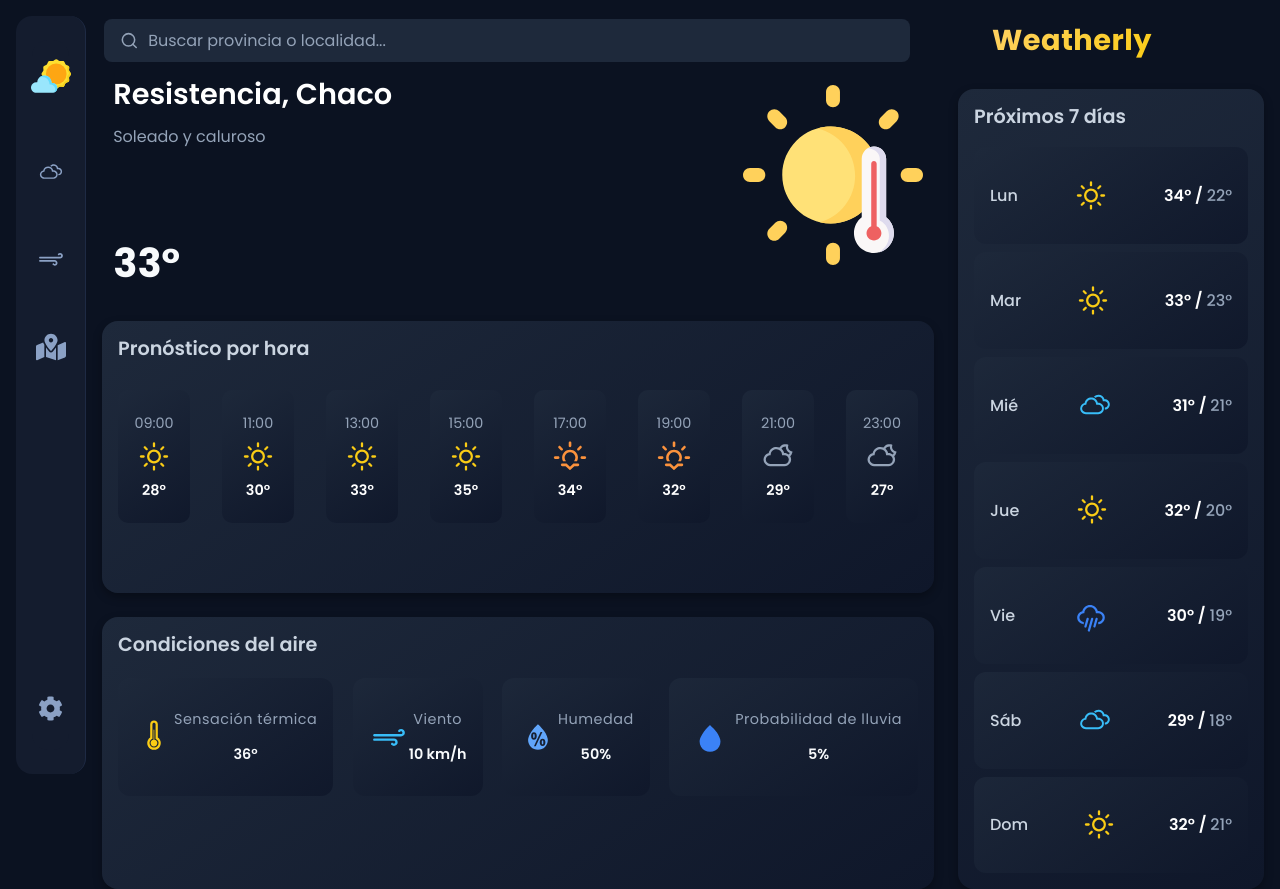
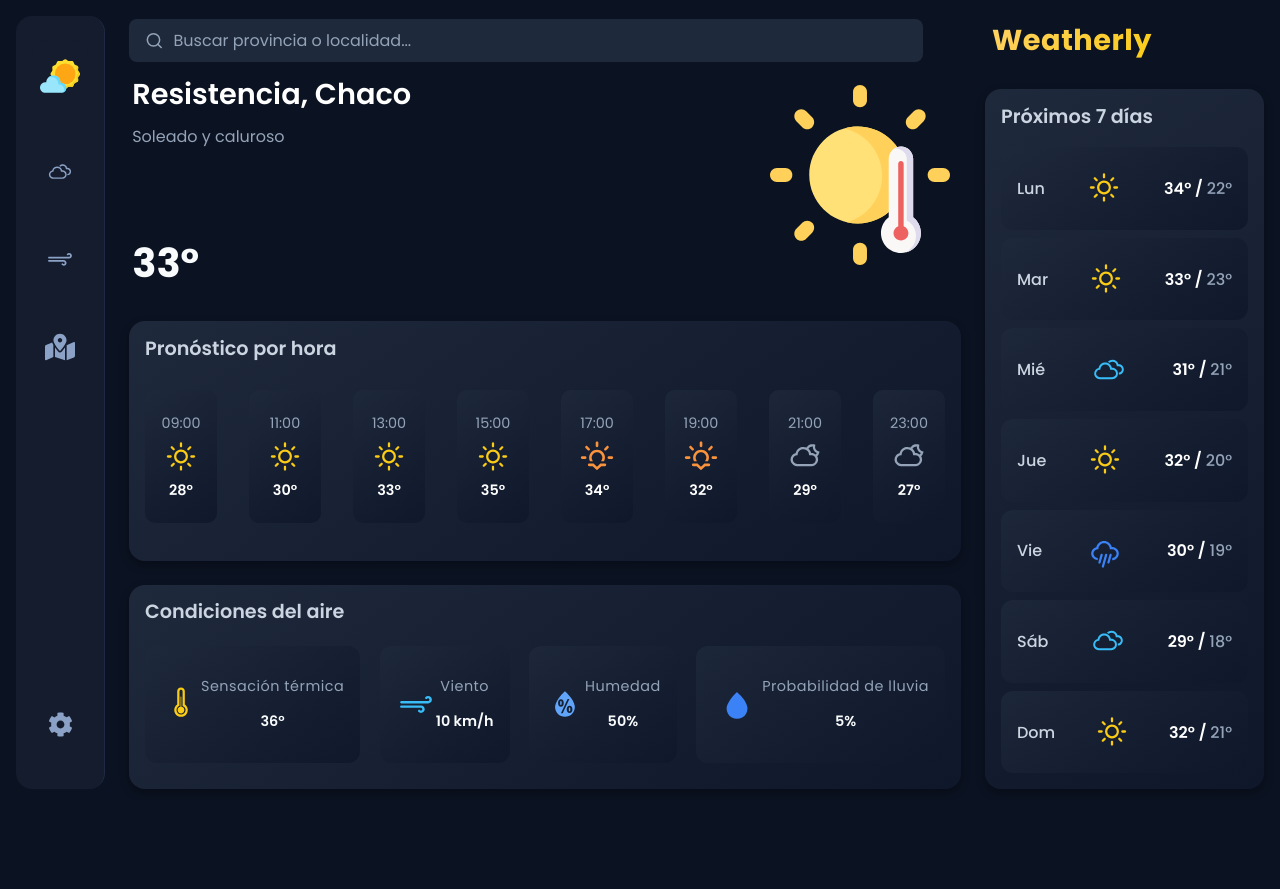
Before and after one commit to sofiprodanov/Weatherly, a React (Vite) app in the folder weatherly/: page / in a window 1280 px wide. After the commit the page ends 800 px from the top, so only its background shows below. Built offline with nearby package versions, Linux system fonts and the light colour scheme; a web font is replaced by a local one.

Commit message:
feat: ajustar estilos de componentes para mejorar diseño y consistencia

```diff
--- a/weatherly/src/components/AirConditions/AirConditions.module.css
+++ b/weatherly/src/components/AirConditions/AirConditions.module.css
@@ -2,6 +2,7 @@
   background: linear-gradient(145deg, #1e293b, #0f172a);
   border-radius: 16px;
   padding: 1rem;
+  margin-left: 0.5rem;
   color: #fff;
   box-shadow: 0 4px 10px rgba(0, 0, 0, 0.3);
 }
--- a/weatherly/src/components/CityList/CityList.module.css
+++ /dev/null
@@ -1,35 +0,0 @@
-.sidebar {
-  display: flex;
-  flex-direction: column;
-  align-items: center;
-  background-color: #141c2e;
-  height: 100vh;
-  padding: 1rem 0;
-  gap: 0.5rem;
-  border-right: 1px solid #1e2a44;
-}
-
-.cityButton {
-  background: none;
-  border: none;
-  color: #cbd5e1;
-  font-size: 0.9rem;
-  font-weight: 500;
-  cursor: pointer;
-  padding: 0.7rem 1rem;
-  width: 100%;
-  text-align: center;
-  border-radius: 6px;
-  transition: background 0.3s, color 0.3s;
-}
-
-.cityButton:hover {
-  background-color: #1e293b;
-  color: #fff;
-}
-
-.active {
-  background-color: #2563eb;
-  color: #fff;
-  font-weight: 600;
-}
--- a/weatherly/src/components/HourlyForecast/HourlyForecast.module.css
+++ b/weatherly/src/components/HourlyForecast/HourlyForecast.module.css
@@ -2,6 +2,7 @@
   background: linear-gradient(145deg, #1e293b, #0f172a);
   border-radius: 16px;
   padding: 1rem;
+  margin-left: 0.5rem;
   color: #fff;
   box-shadow: 0 4px 10px rgba(0, 0, 0, 0.3);
 }
--- a/weatherly/src/components/Layout/Layout.module.css
+++ b/weatherly/src/components/Layout/Layout.module.css
@@ -1,6 +1,6 @@
 .layout {
   display: grid;
-  grid-template-columns: 70px 1fr;
+  grid-template-columns: auto 1fr;
   background-color: #0b1221;
   color: #fff;
   font-family: "Poppins", sans-serif;
@@ -16,7 +16,7 @@
   display: flex;
   flex-direction: column;
   align-items: center;
-  height: fit-content;
+  height: 100%;
   border-right: 1px solid #1e2a44;
 }
 
@@ -32,6 +32,13 @@
   align-items: center;
   margin-bottom: 1.5rem;
   gap: 1.5rem;
+}
+
+.content {
+  display: flex;
+  flex-direction: column;
+  gap: 1.5rem;
+  flex: 1;
 }
 
 .navbarContainer {
--- a/weatherly/src/components/Navbar/Navbar.jsx
+++ b/weatherly/src/components/Navbar/Navbar.jsx
@@ -9,7 +9,6 @@ const Navbar = () => {
   const [showSuggestions, setShowSuggestions] = useState(false);
   const searchRef = useRef(null);
 
-  // Filtrar ciudades basado en la búsqueda
   const filteredCities = cities.filter(city =>
     city.toLowerCase().includes(searchTerm.toLowerCase())
   );
@@ -29,7 +28,6 @@ const Navbar = () => {
     setShowSuggestions(true);
   };
 
-  // Cerrar sugerencias al hacer click fuera
   useEffect(() => {
     const handleClickOutside = (event) => {
       if (searchRef.current && !searchRef.current.contains(event.target)) {
@@ -56,7 +54,6 @@ const Navbar = () => {
           onFocus={handleInputFocus}
         />
 
-        {/* Dropdown de sugerencias */}
         {showSuggestions && searchTerm && (
           <div className={styles.suggestions}>
             {filteredCities.length > 0 ? (
--- a/weatherly/src/components/Navbar/Navbar.module.css
+++ b/weatherly/src/components/Navbar/Navbar.module.css
@@ -3,8 +3,9 @@
   align-items: center;
   justify-content: flex-start;
   border-radius: 12px;
-  padding: 0.20rem 0.1rem;
+  padding: 0.20rem 0.5rem;
   position: relative;
+  width: 100%;
 }
 
 .searchContainer {
@@ -80,3 +81,24 @@
   color: #94a3b8;
   font-style: italic;
 }
+
+.logo {
+  display: flex;
+  align-items: center;
+  color: #ffd166;
+  font-size: 1.8rem;
+  font-weight: 700;
+  white-space: nowrap;
+  flex: 0 0 auto;
+  margin-left: auto;
+  margin-right: 7rem;
+}
+
+.logoText {
+  background: linear-gradient(135deg, #ffd166, #facc15);
+  -webkit-background-clip: text;
+  -webkit-text-fill-color: transparent;
+  background-clip: text;
+  font-weight: 700;
+  letter-spacing: 0.5px;
+}
--- a/weatherly/src/components/Sidebar/Sidebar.module.css
+++ b/weatherly/src/components/Sidebar/Sidebar.module.css
@@ -6,7 +6,7 @@
   background-color: #141c2e;
   border-radius: 16px;
   padding: 1rem 0.5rem;
-  min-height: 710px;
+  height: 100%;
   width: 100%;
   box-sizing: border-box;
 }
@@ -79,7 +79,6 @@
   background-color: rgba(255, 255, 255, 0.1);
 }
 
-/* Control directo del SVG del ícono de ajustes */
 .settings svg {
   width: 25px;
   height: 25px;
--- a/weatherly/src/pages/Home.module.css
+++ b/weatherly/src/pages/Home.module.css
@@ -2,7 +2,7 @@
   display: grid;
   grid-template-columns: 2fr 1fr;
   gap: 1.5rem;
-  height: 100vh;
+  height: 100%;
   align-items: start;
 }
 
@@ -30,7 +30,12 @@
   flex: 1;
 }
 
-.middleSection > section {
+.middleSection > :first-child { /* HourlyForecast */
+  flex: 1.2;
+  min-height: 0;
+}
+
+.middleSection > :last-child { /* AirConditions */
   flex: 1;
   min-height: 0;
 }
```
Also changed, not shown: weatherly/src/components/CityList/CityList.jsx (deleted, +0 -31 lines).
